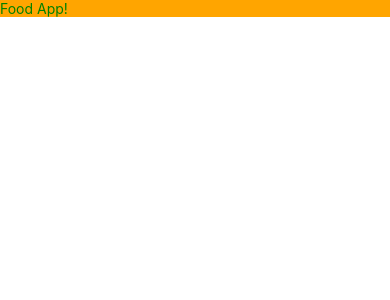
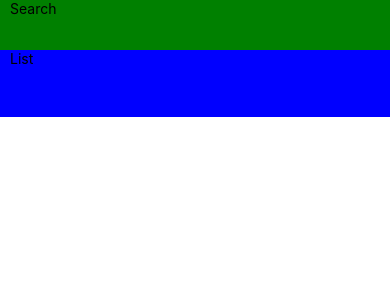
Before and after one commit to omerenma/foodapp, a React Native app: screen / in a window 390 px wide. Shown: the top 300 px of the page. Built offline with nearby package versions, Linux system fonts and the light colour scheme.

Commit message:
App layout

```diff
--- a/App.js
+++ b/App.js
@@ -1,23 +1,33 @@
-import { StatusBar } from "expo-status-bar";
+import { StatusBar as ExpoStatusBar } from "expo-status-bar";
 import React from "react";
-import { StyleSheet, Text, View } from "react-native";
+import {
+  StyleSheet,
+  Text,
+  View,
+  SafeAreaView,
+  Platform,
+  StatusBar,
+} from "react-native";
+import Header from "./src/components/Header";
+import Content from "./src/components/Content";
 
+// Check for platform
+const isAndroid = Platform.OS === "android";
 export default function App() {
   return (
-    <View style={styles.containers}>
-      <Text style={styles.text}>Food App!</Text>
-      <StatusBar style="auto" />
+    <View>
+      <View style={styles.containers}>
+        <Header />
+        <Content />
+      </View>
+
+      <ExpoStatusBar style="dark" />
     </View>
   );
 }
 
 const styles = StyleSheet.create({
   containers: {
-    justifyContent: "center",
-    backgroundColor: "orange",
-  },
-  text: {
-    alignItems: "center",
-    color: "green",
+    marginTop: isAndroid ? StatusBar.currentHeight : 0,
   },
 });
--- /dev/null
+++ b/src/components/Content.js
@@ -0,0 +1,20 @@
+import React from "react";
+import { render } from "react-dom";
+import { View, StyleSheet, TextInput, Text, Platform } from "react-native";
+
+const Content = () => {
+  return (
+    <View style={styles.container}>
+      <Text style={{ paddingLeft: 10 }}>List</Text>
+    </View>
+  );
+};
+
+const styles = StyleSheet.create({
+  container: {
+    height: "100%",
+    backgroundColor: "blue",
+  },
+});
+
+export default Content;
--- /dev/null
+++ b/src/components/Header.js
@@ -0,0 +1,20 @@
+import React from "react";
+import { render } from "react-dom";
+import { View, StyleSheet, TextInput, Text } from "react-native";
+
+const Header = () => {
+  return (
+    <View style={styles.container}>
+      <Text style={{ paddingLeft: 10 }}>Search</Text>
+    </View>
+  );
+};
+
+const styles = StyleSheet.create({
+  container: {
+    height: 50,
+    backgroundColor: "green",
+  },
+});
+
+export default Header;
```
